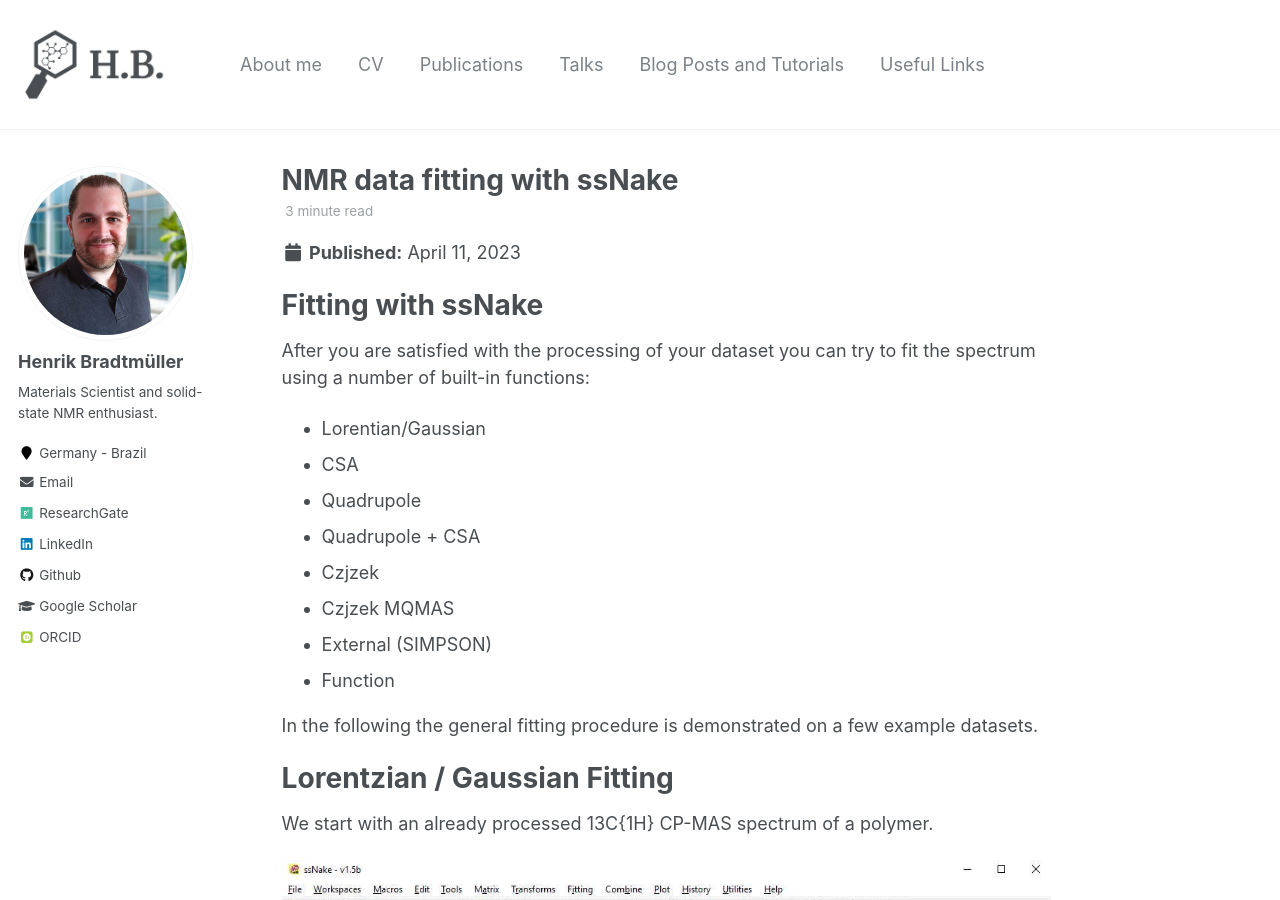
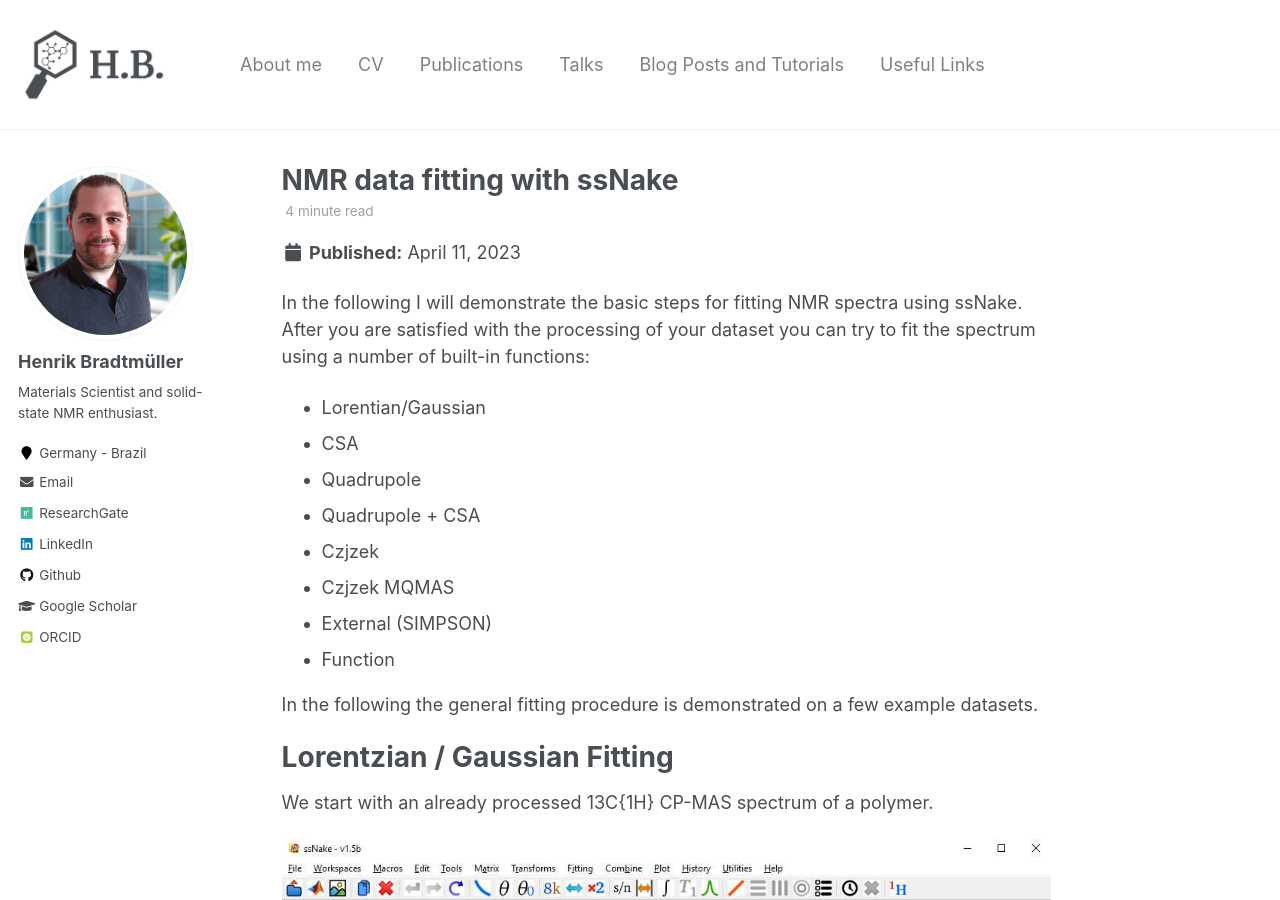
Before and after one commit to hbrmn/hbrmn.github.io, a Jekyll site: the page built from _posts/2023-04-11-ssNake-fitting.md, in a window 1280 px wide and 900 px high. Built offline with Jekyll 4.4.1, drawn with Linux system fonts in a browser that asks for light colours; some web fonts are replaced; some of the changed text lies outside the part shown.

Commit message:
Corrections

```diff
--- a/_posts/2023-04-11-ssNake-fitting.md
+++ b/_posts/2023-04-11-ssNake-fitting.md
@@ -6,10 +6,7 @@ permalink: /posts/2021/08/2023-04-11-ssnake-howto-fit/
   - fitting
   - how-to
 ---
-
-# Fitting with ssNake
-
-After you are satisfied with the processing of your dataset you can try to fit the spectrum using a number of built-in functions:
+In the following I will demonstrate the basic steps for fitting NMR spectra using ssNake. After you are satisfied with the processing of your dataset you can try to fit the spectrum using a number of built-in functions:
 
  - Lorentian/Gaussian
  - CSA
@@ -33,6 +30,7 @@ After zooming in and setting the frequency axis to "ppm" we chose the `Lorentzia
 ![Fit Selection](/images/ssNake-howto/Fit-selection.jpg "Fit selection")
 
 We are presented with a new window below our spectrum comprised of two parts. On the left, we find several buttons for simulating the fit model based on the defined parameters (sim), fitting the spectrum (fit) according to the cost function defined in the Preferences tab, functions to copy and export fit parameters and curves (Copy par. and Export/Import) and a functionality to exclude certain spectral regions from the fitting algorithm.
+
 ![Fitting window](/images/ssNake-howto/fitting-window.jpg "Fitting window")
 
 On the right side, we see the currently defined fit components (one currently), defined by position, area (Integral), and Lorentz/Gauss character/width. Additionally, an extra offset and overall lineshape multiplier can be defined, however, I found to use it very little.
```
Also changed, not shown: _posts/2021-06-28-WCPMG-howto.md (+0 -1 lines), _posts/2021-06-28-ssNake-howto.md (+0 -1 lines), images/ssNake-howto/fitting-window.jpg (added).
